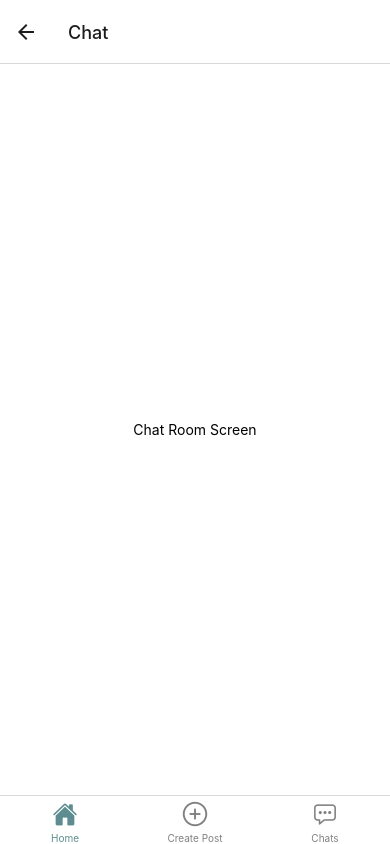
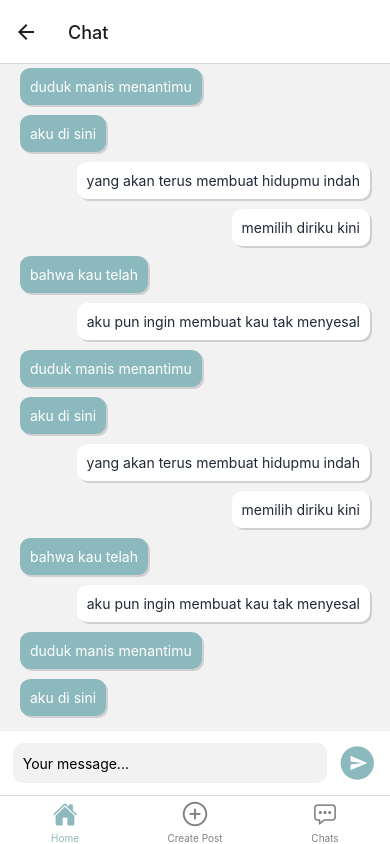
Before and after one commit to MargeryOlethea/Lactalink, a React Native app in the folder client/: screen /Chat in a window 390 px wide. Built offline with nearby package versions, Linux system fonts and the light colour scheme; no server answers.

Commit message:
chat room layout done

```diff
--- a/client/navigations/RootNavigation.tsx
+++ b/client/navigations/RootNavigation.tsx
@@ -31,7 +31,7 @@ export default function RootNavigation() {
 
           return <Ionicons name={iconName} size={size} color={color} />;
         },
-        tabBarActiveTintColor: "#5e8d91",
+        tabBarActiveTintColor: "#8CB9BD",
         tabBarInactiveTintColor: "gray",
       })}
     >
--- a/client/screens/ChatRoomScreen.tsx
+++ b/client/screens/ChatRoomScreen.tsx
@@ -1,11 +1,94 @@
-import { StatusBar } from "expo-status-bar";
-import { StyleSheet, Text, View } from "react-native";
+import {
+  FlatList,
+  Pressable,
+  ScrollView,
+  StyleSheet,
+  Text,
+  TextInput,
+  View,
+} from "react-native";
+import { MaterialCommunityIcons } from "@expo/vector-icons";
+import { useState } from "react";
 
 export default function ChatRoomScreen() {
+  const [message, setMessage] = useState<string>("");
+  const sendMessage = () => {};
+
+  const dummyMessage = [
+    { userId: 1, message: "aku di sini" },
+    { userId: 1, message: "duduk manis menantimu" },
+    { userId: 2, message: "aku pun ingin membuat kau tak menyesal" },
+    { userId: 1, message: "bahwa kau telah" },
+    { userId: 2, message: "memilih diriku kini" },
+    {
+      userId: 2,
+      message: "yang akan terus membuat hidupmu indah",
+    },
+    { userId: 1, message: "aku di sini" },
+    { userId: 1, message: "duduk manis menantimu" },
+    { userId: 2, message: "aku pun ingin membuat kau tak menyesal" },
+    { userId: 1, message: "bahwa kau telah" },
+    { userId: 2, message: "memilih diriku kini" },
+    {
+      userId: 2,
+      message: "yang akan terus membuat hidupmu indah",
+    },
+    { userId: 1, message: "aku di sini" },
+    { userId: 1, message: "duduk manis menantimu" },
+    { userId: 2, message: "aku pun ingin membuat kau tak menyesal" },
+    { userId: 1, message: "bahwa kau telah" },
+    { userId: 2, message: "memilih diriku kini" },
+    {
+      userId: 2,
+      message: "yang akan terus membuat hidupmu indah",
+    },
+  ];
   return (
     <View style={styles.container}>
-      <Text>Chat Room Screen</Text>
-      <StatusBar style="auto" />
+      <FlatList
+        style={{ paddingHorizontal: 20, paddingVertical: 10 }}
+        data={dummyMessage}
+        renderItem={({ item }) => (
+          <View
+            style={{
+              flexDirection: "row",
+              justifyContent: item.userId == 2 ? "flex-end" : "flex-start",
+            }}
+          >
+            <View
+              style={[
+                styles.chatBubble,
+                {
+                  backgroundColor: item.userId == 2 ? "white" : "#8CB9BD",
+                },
+              ]}
+            >
+              <Text style={{ color: item.userId !== 2 ? "white" : "#1f2937" }}>
+                {item.message}
+              </Text>
+            </View>
+          </View>
+        )}
+        inverted={true}
+      />
+
+      {/* TEXT INPUT */}
+      <View style={styles.textContainer}>
+        <TextInput
+          style={styles.textInput}
+          placeholder="Your message..."
+          onSubmitEditing={sendMessage}
+          value={message}
+          onChangeText={setMessage}
+        />
+        <Pressable onPress={sendMessage}>
+          <MaterialCommunityIcons
+            name="send-circle"
+            size={40}
+            color="#8CB9BD"
+          />
+        </Pressable>
+      </View>
     </View>
   );
 }
@@ -13,8 +96,34 @@ export default function ChatRoomScreen() {
 const styles = StyleSheet.create({
   container: {
     flex: 1,
-    backgroundColor: "#fff",
-    alignItems: "center",
+    justifyContent: "flex-end",
+  },
+  textContainer: {
+    backgroundColor: "white",
+    padding: 10,
+    paddingVertical: 12,
+
+    flexDirection: "row",
+    gap: 10,
     justifyContent: "center",
   },
+  textInput: {
+    padding: 10,
+    backgroundColor: "#f2f2f2",
+    borderRadius: 10,
+    width: "85%",
+  },
+  allChats: {
+    justifyContent: "flex-end",
+    minHeight: "100%",
+    padding: 20,
+  },
+  chatBubble: {
+    padding: 10,
+    marginVertical: 5,
+    borderRadius: 10,
+    shadowColor: "gray",
+    shadowOpacity: 0.3,
+    shadowOffset: { width: 2, height: 2 },
+  },
 });
```
